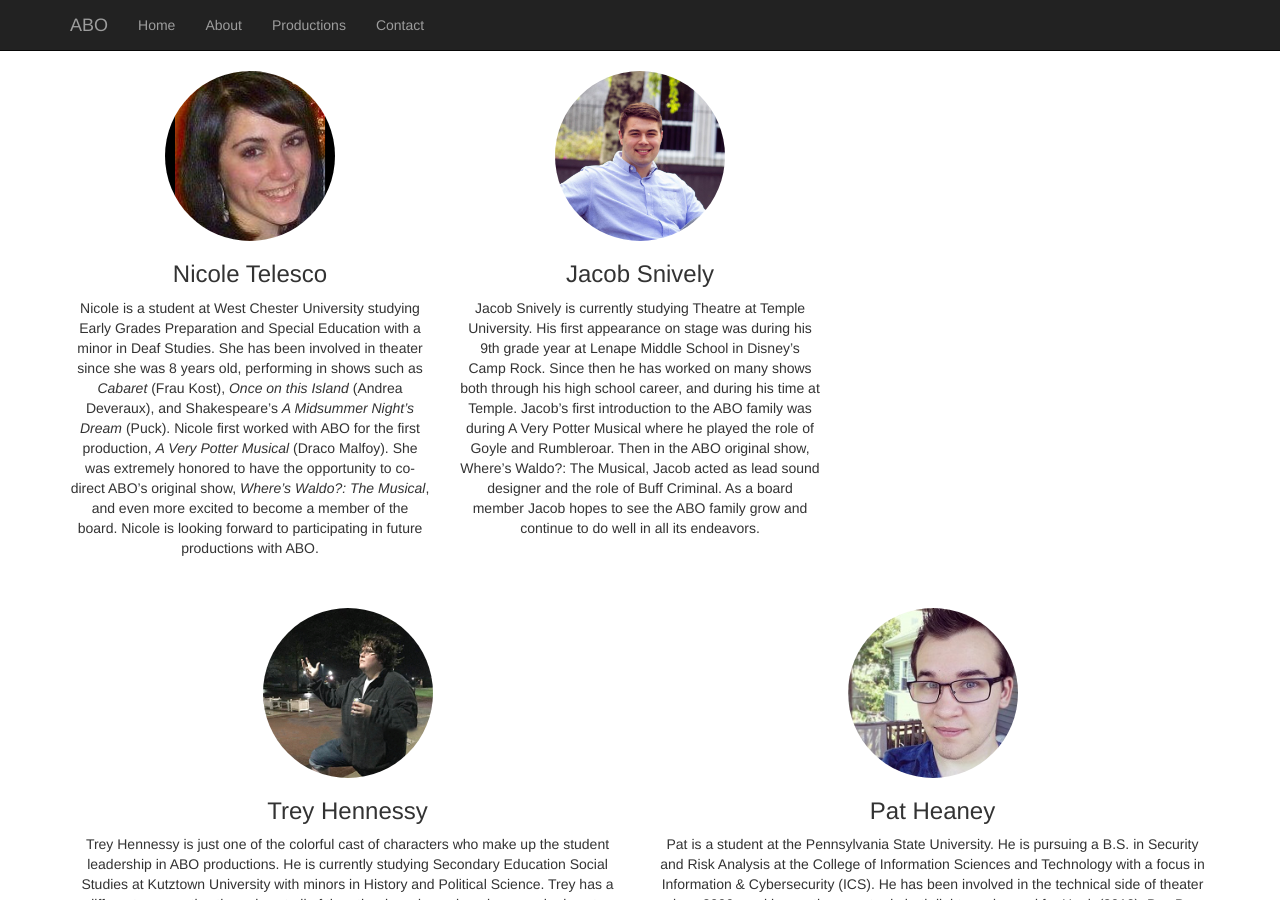
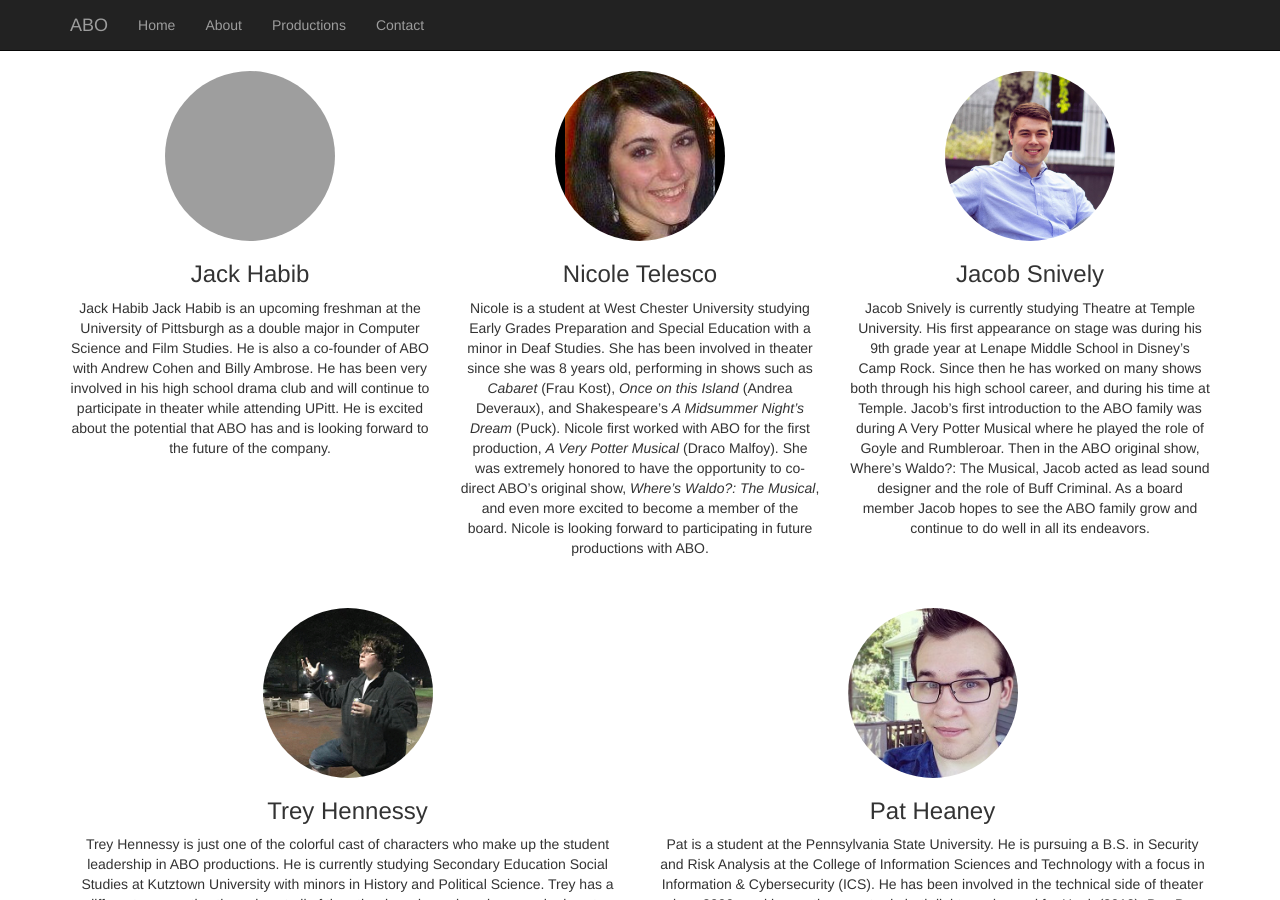
Before and after one commit to ABOProductions/aboproductions.github.io, a Jekyll site: the page about.html, which Jekyll copies as it is, in a window 1280 px wide and 900 px high, scrolled down 1254 px. Built offline with Jekyll 4.4.1, drawn with Linux system fonts in a browser that asks for light colours; nearby versions of some CDN libraries; library files that are not in the unit come from our copies; grey boxes are pictures that could not be loaded.

Commit message:
added Jack H to about

```diff
--- a/about.html
+++ b/about.html
@@ -149,12 +149,13 @@
                 </h3>
                 <p>Maria has always be involved in theater and is thankful that ABO Productions has allowed her to further explore her passion for the arts, both on and off the stage. Her first involvement with the company was as a script editor for Where’s Waldo?: the Musical; she was later cast as Mrs. Odlaw in the stage production. She is now studying English at the University of Notre Dame. As an ABOard member, Maria is so excited for more creative projects with the ABO family in the future!</p><br><br><br><br><br>
             </div> <!-- -->
-			<!--
+			<!-- -->
 			<div class="col-lg-4 col-sm-6 text-center">
-                <img class="img-circle img-responsive img-center" src="http://placehold.it/200x200" alt="">
+                <img class="img-circle img-responsive img-center biopicture" src="/img/board/JackHabib_sq.jpg" alt="Jack Habib">
                 <h3>Jack Habib
                 </h3>
-                <p></p>
+                <p>Jack Habib
+Jack Habib is an upcoming freshman at the University of Pittsburgh as a double major in Computer Science and Film Studies. He is also a co-founder of ABO with Andrew Cohen and Billy Ambrose. He has been very involved in his high school drama club and will continue to participate in theater while attending UPitt. He is excited about the potential that ABO has and is looking forward to the future of the company.</p>
             </div> <!---->
 			<div class="col-lg-4 col-sm-6 text-center">
                 <img class="img-circle img-responsive img-center biopicture" src="/img/board/NicoleTelesco_sq.jpg" alt="Nicole Telesco">
```
Also changed, not shown: 2 other files.
